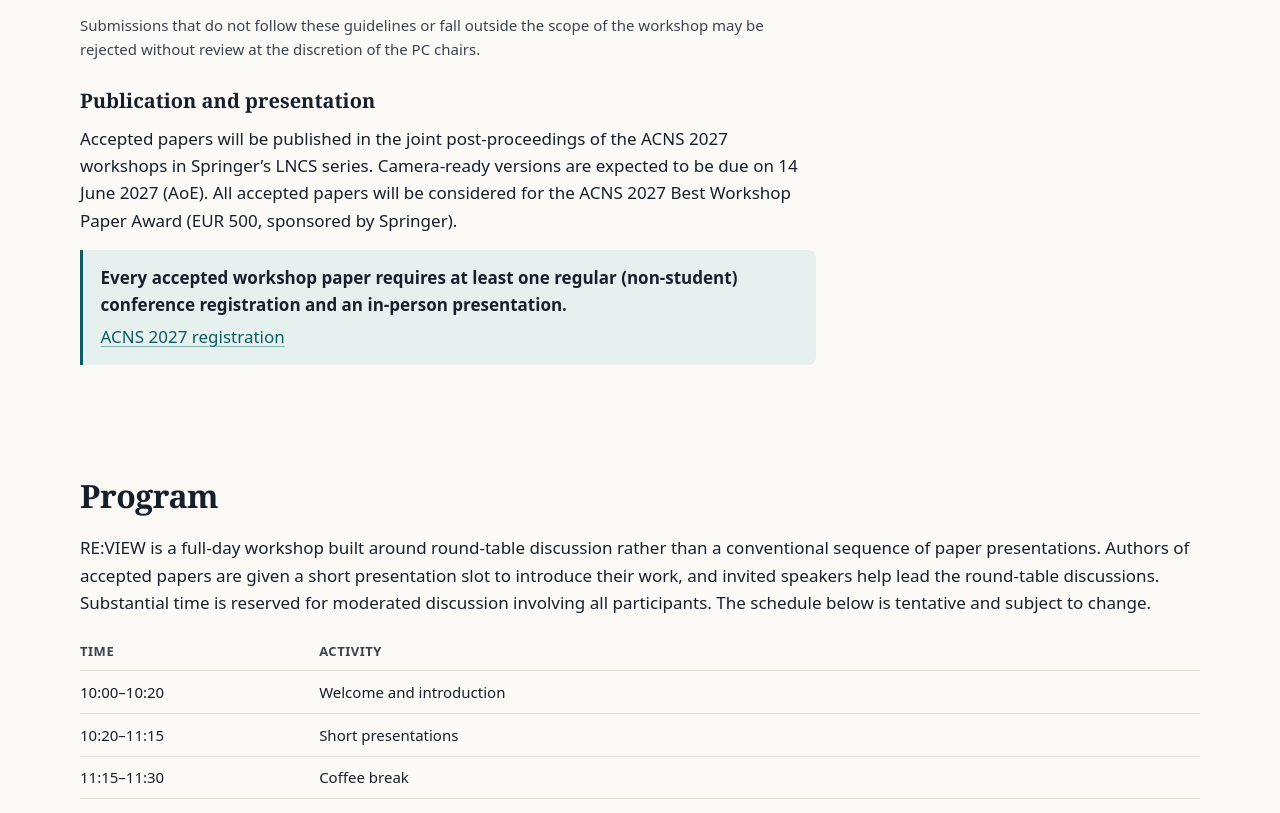
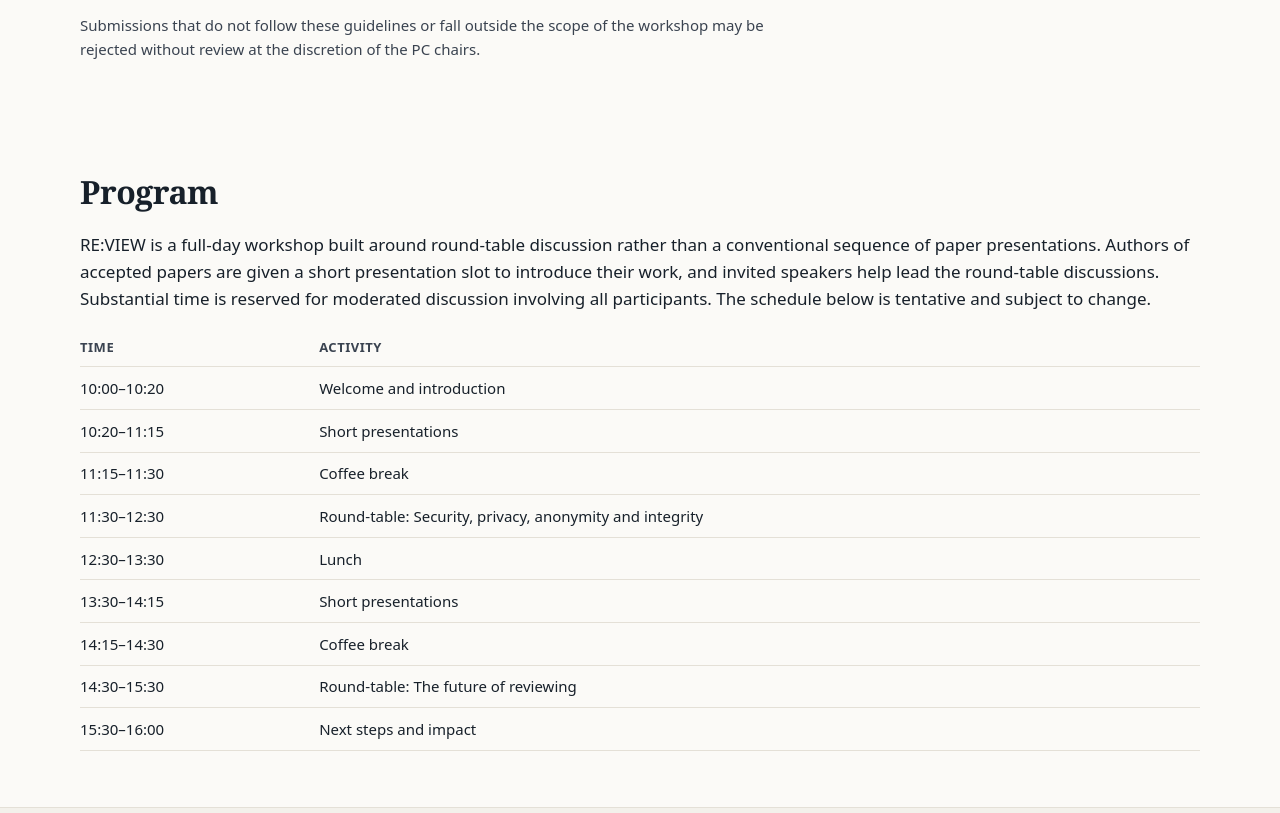
Before and after one commit to review2027/review2027.github.io, a plain HTML site: page index.html in a window 1280 px wide. Shown: the part 2802-3615 px from the top of the page. Drawn offline with Linux system fonts and the light colour scheme.

Commit message:
Remove publication and presentation section from index.html
Removed publication and presentation details for the workshop.

```diff
--- a/index.html
+++ b/index.html
@@ -213,20 +213,6 @@
             discretion of the PC chairs.
           </p>
 
-          <h3>Publication and presentation</h3>
-          <p>
-            Accepted papers will be published in the joint post-proceedings of
-            the ACNS 2027 workshops in Springer’s LNCS series. Camera-ready
-            versions are expected to be due on 14 June 2027 (AoE). All accepted
-            papers will be considered for the ACNS 2027 Best Workshop Paper
-            Award (EUR 500, sponsored by Springer).
-          </p>
-          <p class="requirement">
-            <strong>Every accepted workshop paper requires at least one regular
-            (non-student) conference registration and an in-person
-            presentation.</strong>
-            <a href="https://acns2027.isg.rhul.ac.uk/registration/">ACNS 2027 registration</a>
-          </p>
         </div>
 
         <div class="cfp-aside">
```
